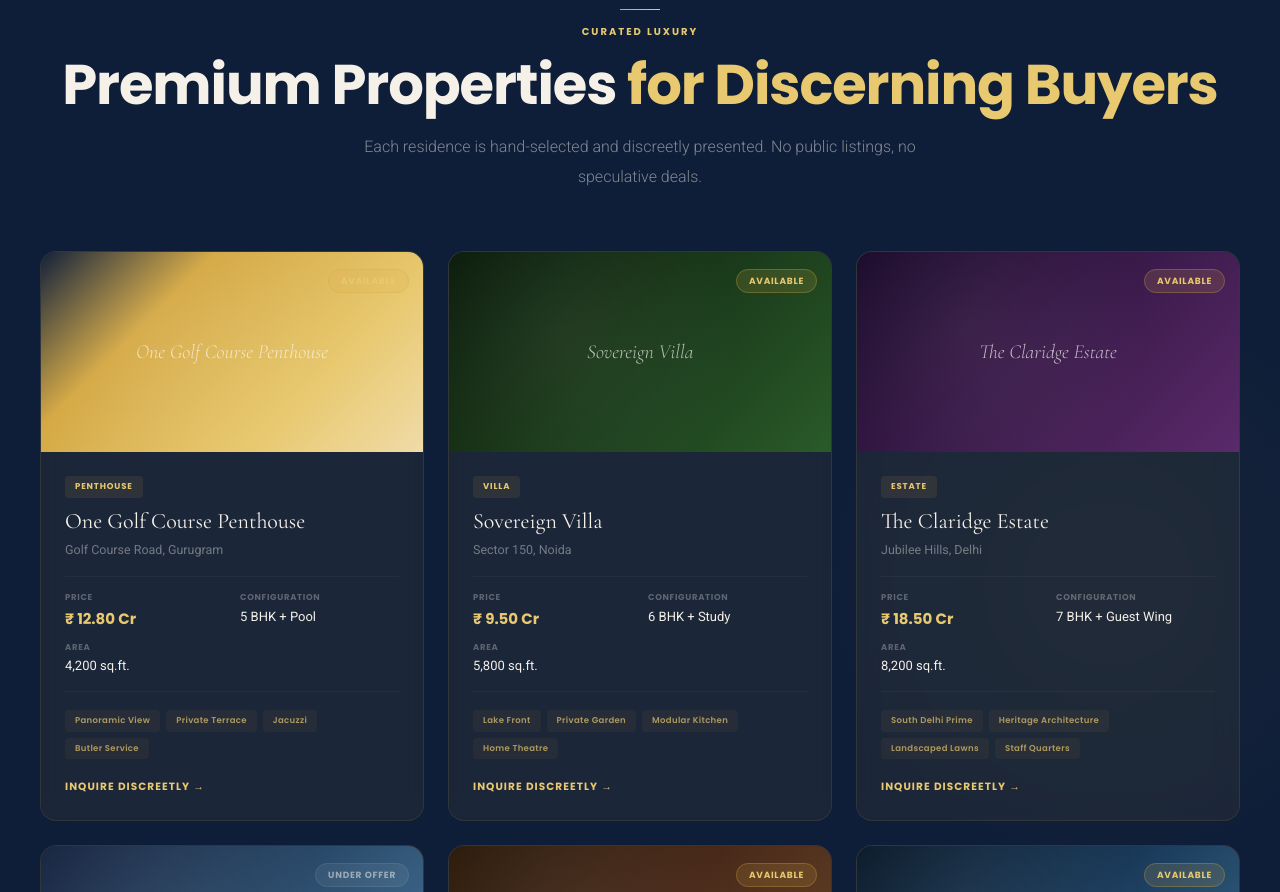
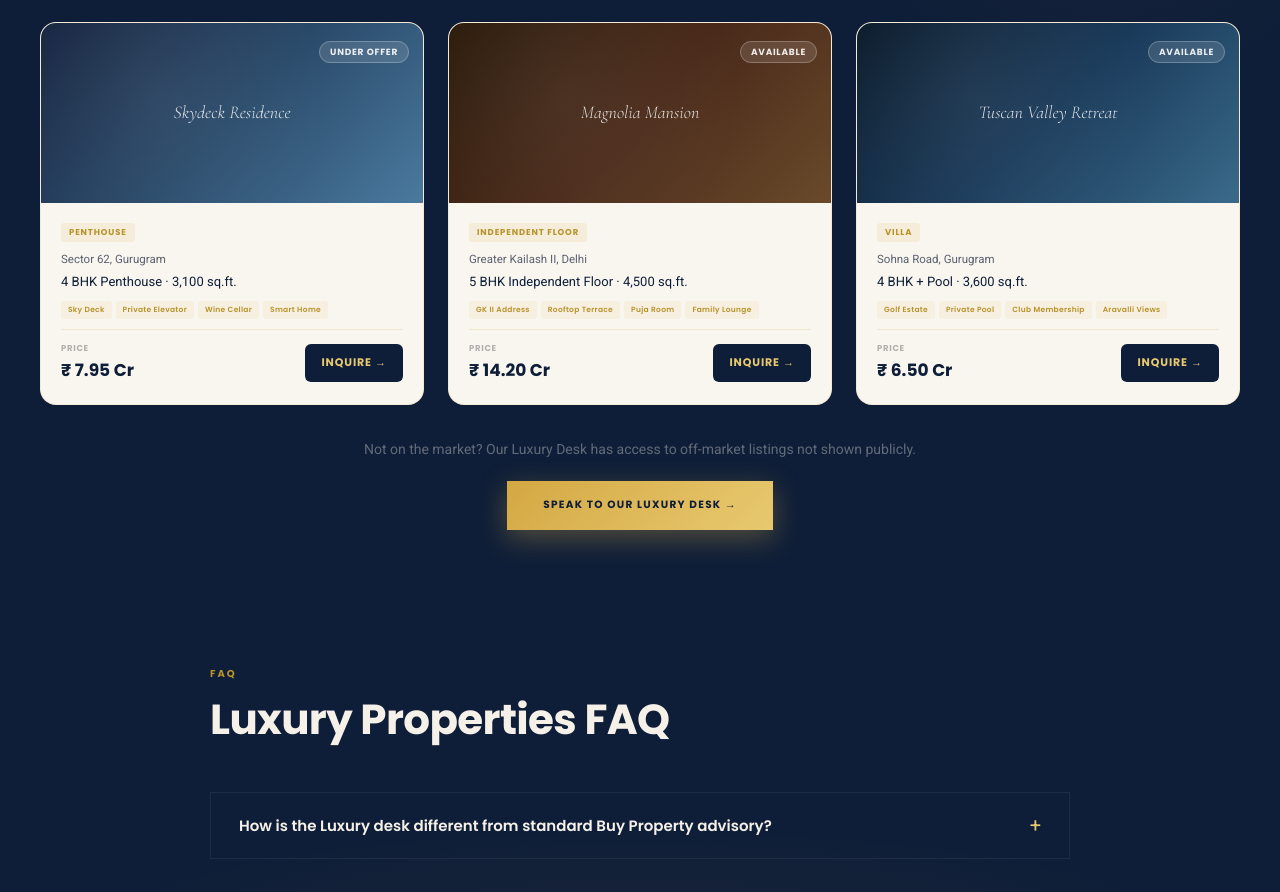
Before and after one commit to mohit1661-ai/Vedhara-Group-Supabase, a Next.js app: page /luxury in a window 1280 px wide. Shown: the part 1908-2800 px from the top of the page. Built offline with nearby package versions, Linux system fonts and the light colour scheme.

Commit message:
Luxury page: redesign cards to match rent/commercial style, FAQ before CTA

```diff
--- a/app/luxury/page.tsx
+++ b/app/luxury/page.tsx
@@ -1,6 +1,8 @@
 import type { Metadata } from "next";
 import Link from "next/link";
 import ServicePageTemplate from "@/components/templates/ServicePageTemplate";
+import CTASection from "@/components/sections/CTASection";
+import FAQSection from "@/components/sections/FAQSection";
 import ScrollReveal from "@/components/ui/ScrollReveal";
 import { servicePages } from "@/lib/data/servicePages";
 
@@ -97,7 +99,7 @@ const luxuryListings: LuxuryListing[] = [
 export default function LuxuryPage() {
   return (
     <>
-      <ServicePageTemplate content={servicePages.luxury} videoSrc="/videos/Vedhara%20Group%20Delhi%20NCR%20Luxury%20Properties%20Page%20Video%20(1).mp4" />
+      <ServicePageTemplate content={servicePages.luxury} videoSrc="/videos/Vedhara%20Group%20Delhi%20NCR%20Luxury%20Properties%20Page%20Video%20(1).mp4" hideFAQ />
 
       {/* Luxury Listings Section */}
       <section style={{ background:"var(--navy)",padding:"60px 32px",position:"relative",overflow:"hidden" }}>
@@ -108,7 +110,7 @@ export default function LuxuryPage() {
               <span className="v-line" style={{ margin:"0 auto 14px" }} />
               <p className="eyebrow" style={{ color:"var(--gold-lt)",marginBottom:14 }}>Curated Luxury</p>
               <h2 className="heading-xl" style={{ color:"var(--light)",marginBottom:16 }}>
-                Premium Properties<span style={{ color:"var(--gold-lt)" }}> for Discerning Buyers</span>
+                Premium Properties<br /><span style={{ color:"var(--gold-lt)" }}>for Discerning Buyers</span>
               </h2>
               <p className="body-lg" style={{ color:"rgba(252,250,244,0.48)",maxWidth:560,margin:"0 auto" }}>
                 Each residence is hand-selected and discreetly presented. No public listings, no speculative deals.
@@ -118,73 +120,56 @@ export default function LuxuryPage() {
 
           <div className="prop-grid">
             {luxuryListings.map((property,index)=>(
-              <ScrollReveal key={property.id} delay={index * 80}>
-                <div className="hover-lift" style={{ background:"rgba(212,168,67,0.06)",border:"1px solid rgba(212,168,67,0.12)",borderRadius:16,overflow:"hidden",backdropFilter:"blur(12px)",height:"100%",display:"flex",flexDirection:"column" }}>
-
-                  <div style={{ height:200,background:property.imageGradient,position:"relative",display:"flex",alignItems:"center",justifyContent:"center",overflow:"hidden" }}>
+              <ScrollReveal key={property.id} delay={index * 80} style={{ display:"flex" }}>
+                <Link
+                  href="/contact?service=luxury"
+                  className="hover-lift"
+                  style={{ display:"flex",flexDirection:"column",flex:1,background:"var(--cream)",border:"1px solid rgba(212,168,67,0.15)",borderRadius:16,overflow:"hidden",textDecoration:"none" }}
+                >
+                  <div style={{ height:180,background:property.imageGradient,position:"relative",display:"flex",alignItems:"center",justifyContent:"center",overflow:"hidden",flexShrink:0 }}>
                     <div style={{ position:"absolute",inset:0,background:"radial-gradient(circle at 30% 40%,rgba(255,255,255,0.06) 0%,transparent 60%)" }} />
-                    <div style={{ fontFamily:"var(--t-display)",fontStyle:"italic",fontWeight:300,fontSize:20,color:"rgba(252,250,244,0.7)",textAlign:"center",padding:"0 20px",position:"relative",zIndex:1 }}>
+                    <div style={{ fontFamily:"var(--t-display)",fontStyle:"italic",fontWeight:300,fontSize:18,color:"rgba(255,255,255,0.85)",textAlign:"center",padding:"0 20px",position:"relative",zIndex:1 }}>
                       {property.title}
                     </div>
                     <div style={{ position:"absolute",top:14,right:14,zIndex:2 }}>
-                      <span style={{ fontFamily:"var(--t-head)",fontSize:9,fontWeight:700,letterSpacing:"0.08em",textTransform:"uppercase",padding:"5px 12px",borderRadius:20,background:property.status==="Available"?"rgba(212,168,67,0.15)":"rgba(255,255,255,0.06)",color:property.status==="Available"?"var(--gold-lt)":"rgba(252,250,244,0.5)",border:"1px solid "+ (property.status==="Available"?"rgba(212,168,67,0.3)":"rgba(255,255,255,0.08)") }}>
+                      <span style={{ fontFamily:"var(--t-head)",fontSize:9,fontWeight:700,letterSpacing:"0.08em",textTransform:"uppercase",padding:"4px 10px",borderRadius:20,background:"rgba(255,255,255,0.12)",color:"rgba(255,255,255,0.9)",border:"1px solid rgba(255,255,255,0.25)" }}>
                         {property.status}
                       </span>
                     </div>
                   </div>
-
-                  <div style={{ padding:24,flex:1,display:"flex",flexDirection:"column" }}>
-                    <div style={{ display:"flex",alignItems:"center",gap:8,marginBottom:10 }}>
-                      <span style={{ fontFamily:"var(--t-head)",fontSize:8.5,fontWeight:700,letterSpacing:"0.1em",textTransform:"uppercase",padding:"4px 10px",background:"rgba(212,168,67,0.1)",color:"var(--gold-lt)",borderRadius:4 }}>
+                  <div style={{ padding:20,flex:1,display:"flex",flexDirection:"column" }}>
+                    <div style={{ display:"flex",alignItems:"center",gap:6,marginBottom:8 }}>
+                      <span style={{ fontFamily:"var(--t-head)",fontSize:8.5,fontWeight:700,letterSpacing:"0.1em",textTransform:"uppercase",padding:"3px 8px",background:"rgba(212,168,67,0.12)",color:"var(--gold-dk)",borderRadius:3 }}>
                         {property.type}
                       </span>
                     </div>
-
-                    <h3 style={{ fontFamily:"var(--t-display)",fontSize:22,fontWeight:400,color:"var(--light)",marginBottom:6,lineHeight:1.2 }}>
-                      {property.title}
-                    </h3>
-                    <p style={{ fontFamily:"var(--t-body)",fontSize:12.5,color:"rgba(252,250,244,0.4)",marginBottom:16 }}>
-                      {property.location}
-                    </p>
-
-                    <div style={{ display:"grid",gridTemplateColumns:"1fr 1fr",gap:"10px 16px",marginBottom:18,padding:"14px 0",borderTop:"1px solid rgba(255,255,255,0.04)",borderBottom:"1px solid rgba(255,255,255,0.04)" }}>
-                      <div>
-                        <p style={{ fontFamily:"var(--t-head)",fontSize:8.5,fontWeight:700,letterSpacing:"0.08em",textTransform:"uppercase",color:"rgba(252,250,244,0.3)",marginBottom:2 }}>Price</p>
-                        <p style={{ fontFamily:"var(--t-head)",fontSize:15,fontWeight:700,color:"var(--gold-lt)" }}>{property.price}</p>
-                      </div>
-                      <div>
-                        <p style={{ fontFamily:"var(--t-head)",fontSize:8.5,fontWeight:700,letterSpacing:"0.08em",textTransform:"uppercase",color:"rgba(252,250,244,0.3)",marginBottom:2 }}>Configuration</p>
-                        <p style={{ fontFamily:"var(--t-body)",fontSize:13,color:"var(--light)" }}>{property.config}</p>
-                      </div>
-                      <div>
-                        <p style={{ fontFamily:"var(--t-head)",fontSize:8.5,fontWeight:700,letterSpacing:"0.08em",textTransform:"uppercase",color:"rgba(252,250,244,0.3)",marginBottom:2 }}>Area</p>
-                        <p style={{ fontFamily:"var(--t-body)",fontSize:13,color:"var(--light)" }}>{property.size}</p>
-                      </div>
-                    </div>
-
-                    <div style={{ display:"flex",flexWrap:"wrap",gap:6,marginBottom:20,flex:1,alignContent:"flex-start" }}>
+                    <p style={{ fontFamily:"var(--t-body)",fontSize:11.5,color:"var(--slate)",marginBottom:4 }}>{property.location}</p>
+                    <p style={{ fontFamily:"var(--t-body)",fontSize:13,color:"var(--navy)",marginBottom:10,lineHeight:1.4 }}>{property.config} · {property.size}</p>
+                    <div style={{ display:"flex",flexWrap:"wrap",gap:4,marginBottom:10 }}>
                       {property.highlights.map(h=>(
-                        <span key={h} style={{ fontFamily:"var(--t-head)",fontSize:8.5,fontWeight:600,letterSpacing:"0.04em",padding:"4px 10px",background:"rgba(212,168,67,0.06)",color:"rgba(232,201,112,0.7)",borderRadius:4 }}>
+                        <span key={h} style={{ fontFamily:"var(--t-head)",fontSize:7.5,fontWeight:600,letterSpacing:"0.04em",padding:"3px 7px",background:"rgba(212,168,67,0.08)",color:"var(--gold-dk)",borderRadius:3 }}>
                           {h}
                         </span>
                       ))}
                     </div>
-
-                    <Link
-                      href="/contact?service=luxury"
-                      className="btn btn-ghost"
-                      style={{ alignSelf:"flex-start",marginTop:"auto" }}
-                    >
-                      Inquire Discreetly →
-                    </Link>
+                    <div style={{ flex:1 }} />
+                    <div style={{ display:"flex",justifyContent:"space-between",alignItems:"center",borderTop:"1px solid rgba(212,168,67,0.2)",paddingTop:12,flexShrink:0 }}>
+                      <div>
+                        <p style={{ fontFamily:"var(--t-head)",fontSize:8.5,fontWeight:700,letterSpacing:"0.08em",textTransform:"uppercase",color:"rgba(42,45,53,0.35)",marginBottom:1 }}>Price</p>
+                        <p style={{ fontFamily:"var(--t-head)",fontSize:17,fontWeight:700,color:"var(--navy)",margin:0 }}>{property.price}</p>
+                      </div>
+                      <span style={{ fontFamily:"var(--t-head)",fontSize:11,fontWeight:700,letterSpacing:"0.08em",textTransform:"uppercase",display:"inline-flex",alignItems:"center",gap:5,padding:"10px 16px",background:"var(--navy)",color:"var(--gold-lt)",borderRadius:6,whiteSpace:"nowrap" }}>
+                        Inquire →
+                      </span>
+                    </div>
                   </div>
-                </div>
+                </Link>
               </ScrollReveal>
             ))}
           </div>
 
           <ScrollReveal delay={120}>
-            <div style={{ textAlign:"center",marginTop:52 }}>
+            <div style={{ textAlign:"center",marginTop:32 }}>
               <p className="body-md" style={{ color:"rgba(252,250,244,0.35)",marginBottom:20 }}>
                 Not on the market? Our Luxury Desk has access to off-market listings not shown publicly.
               </p>
@@ -195,6 +180,10 @@ export default function LuxuryPage() {
           </ScrollReveal>
         </div>
       </section>
+
+      {/* FAQ then CTA */}
+      <FAQSection faqs={servicePages.luxury.faqs} title="Luxury Properties FAQ" />
+      <CTASection />
     </>
   );
 }
```
